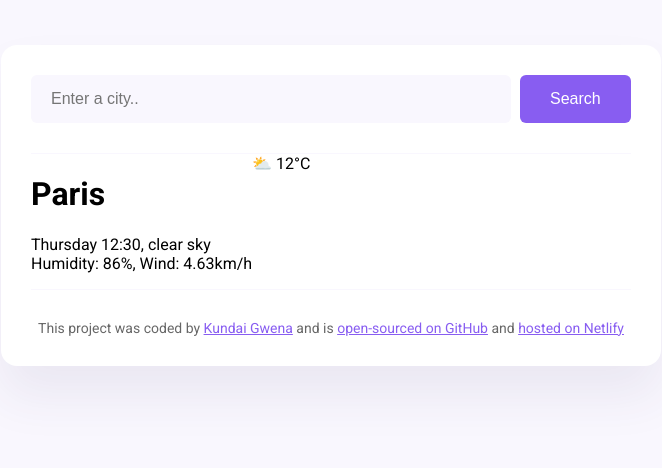
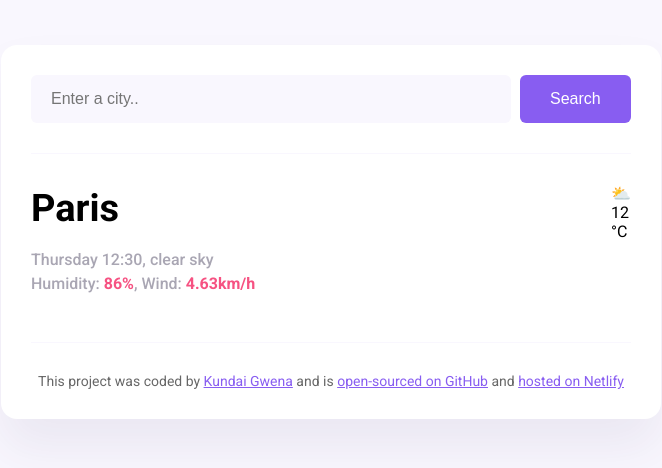
Before and after one commit to KundyGwena/weather-app-advanced, a plain HTML site: page index.html in a window 1280 px wide. Shown: the whole page, without its empty margins (309-971 px from the left). Drawn offline with Linux system fonts and the light colour scheme.

Commit message:
Updated css

```diff
--- a/index.html
+++ b/index.html
@@ -27,13 +27,17 @@
       <main>
         <div class="weather-app-data">
           <div>
-            <h1>Paris</h1>
-            <p>
+            <h1 class="weather-app-city">Paris</h1>
+            <p class="weather-app-details">
               Thursday 12:30, clear sky <br />
-              Humidity: 86%, Wind: 4.63km/h
+              Humidity: <strong>86%</strong>, Wind: <strong>4.63km/h</strong>
             </p>
           </div>
-          <div>⛅ 12°C</div>
+          <div>
+            <div class="weather-app-icon">⛅</div>
+            <div class="weather-app-units">12</div>
+            <div class="weather-app-temperature">°C</div>
+          </div>
         </div>
       </main>
       <footer>
--- a/scr/index.css
+++ b/scr/index.css
@@ -34,8 +34,26 @@ header {
   border-radius: 6px;
   color: white;
 }
+main {
+  padding: 30px 0;
+}
 .weather-app-data {
   display: flex;
+  justify-content: space-between;
+}
+.weather-app-city {
+  margin: 0;
+  font-size: 38px;
+  line-height: 48px;
+}
+.weather-app-details {
+  font-size: 16px;
+  line-height: 24px;
+  color: rgba(39, 33, 66, 0.4);
+  font-weight: 500;
+}
+.weather-app-details strong {
+  color: #f65282;
 }
 footer {
   border-top: 1px solid #f9f7fe;
```
